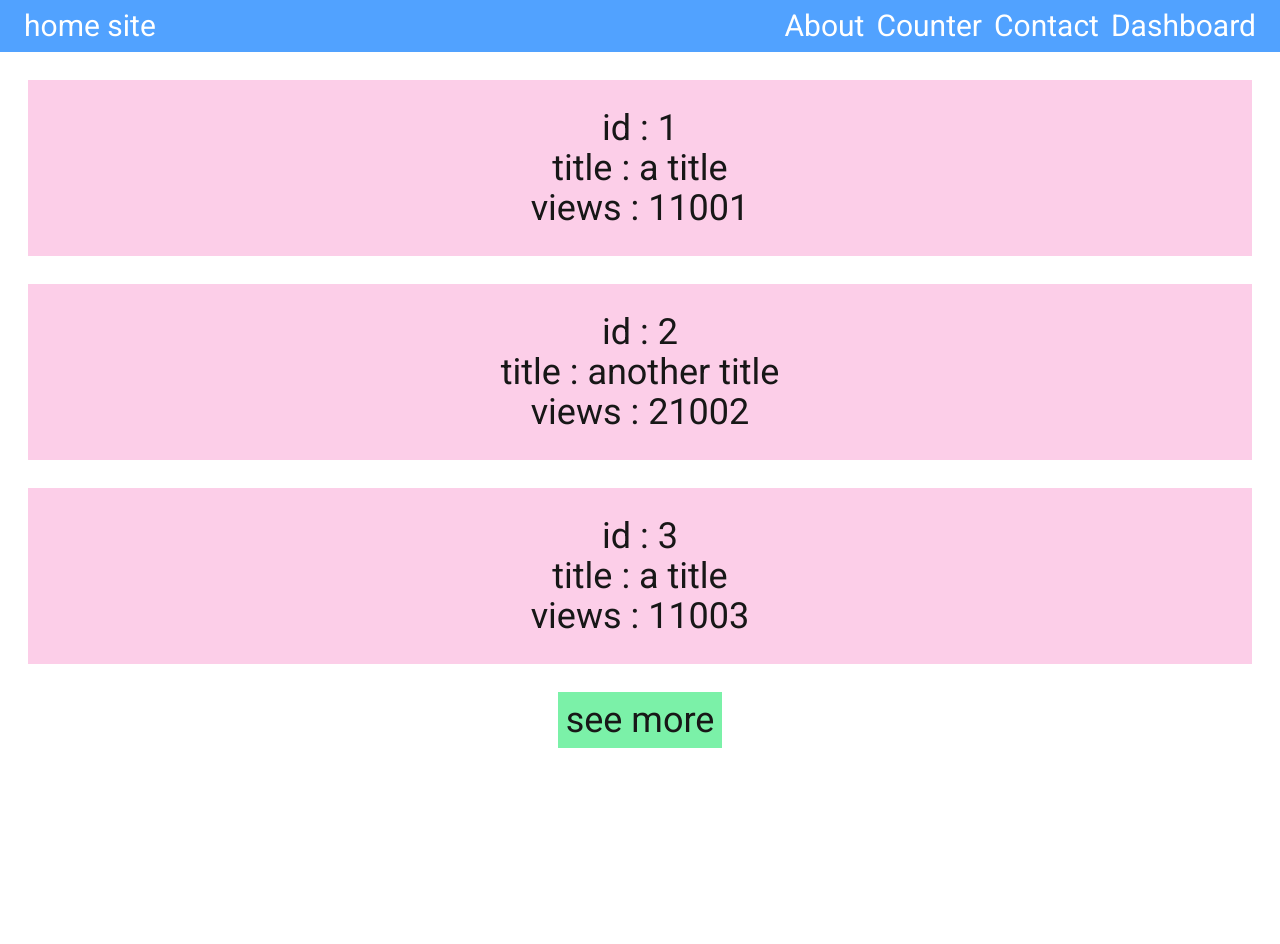
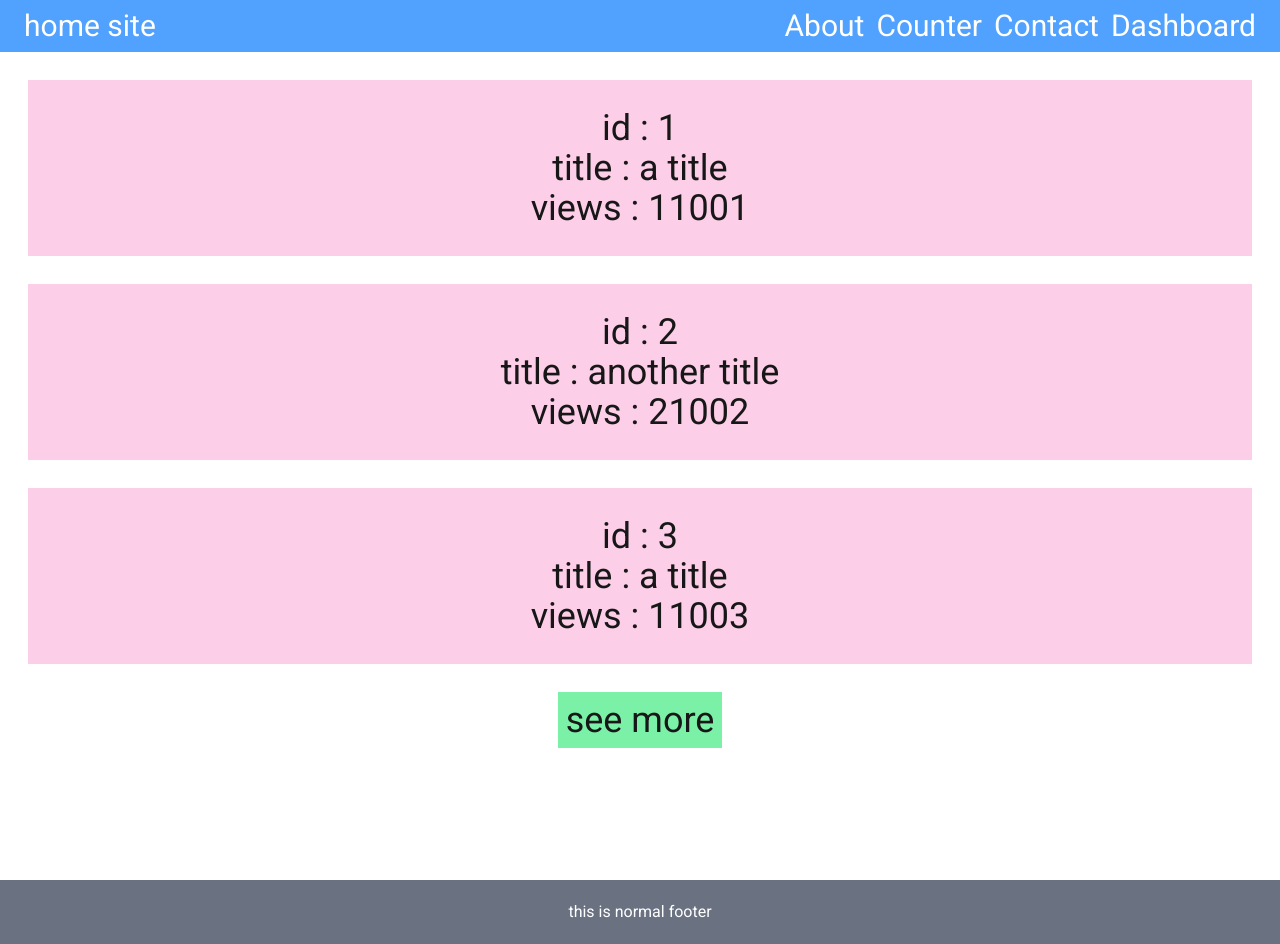
Before and after one commit to md-tawhid-khan/level-2-first-next-js-project, a Next.js app: page / in a window 1280 px wide. Before the commit the page ends 800 px from the top, so only its background shows below. Built offline with nearby package versions, Linux system fonts and the light colour scheme; data requests are answered from the project's data file.

Commit message:
use min-h-screen class to maintain footer and content distance and always keep in bottom

```diff
--- a/src/app/(withCommonLayout)/layout.js
+++ b/src/app/(withCommonLayout)/layout.js
@@ -5,7 +5,10 @@ const layout = ({children}) => {
     return (
         <div>
             <Navbar/>
-            {children}
+            <div className="min-h-screen">
+                 {children}
+            </div>
+           <footer className="bg-gray-500 text-white p-5 text-center">this is normal footer</footer>
         </div>
     );
 };
```
